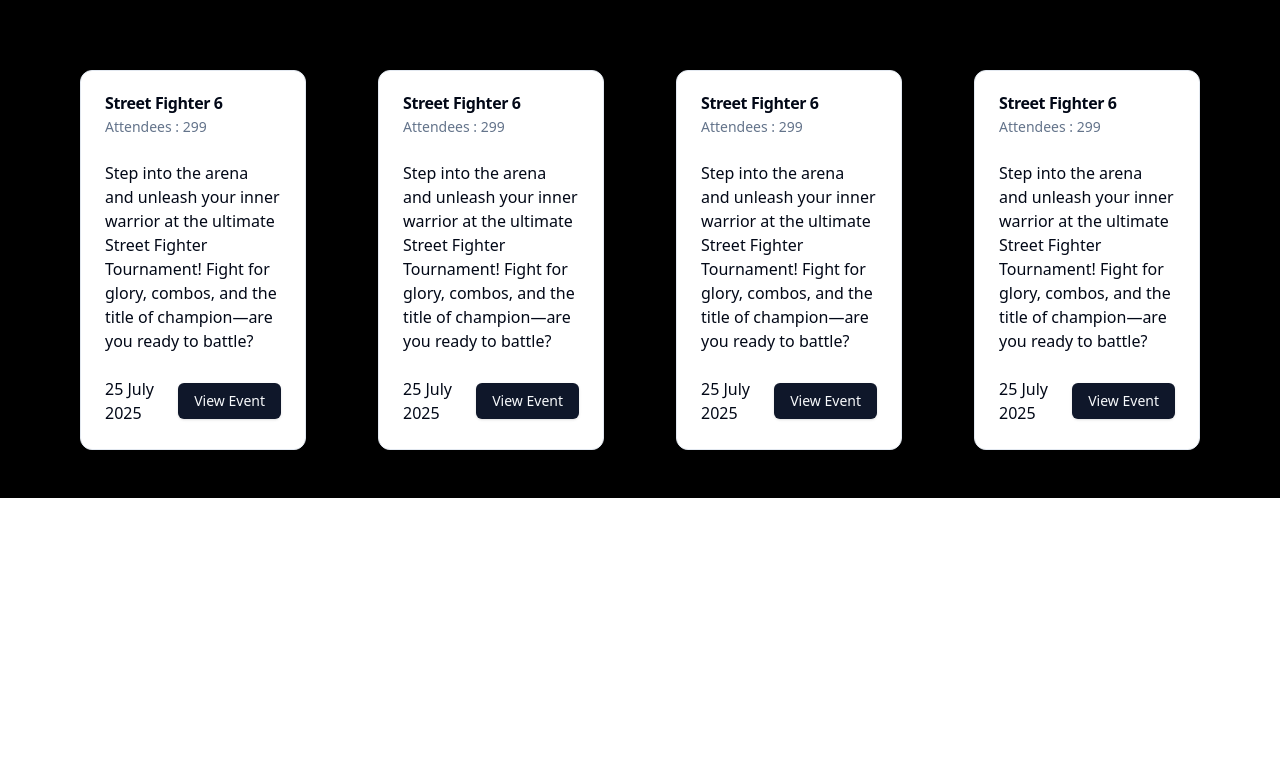
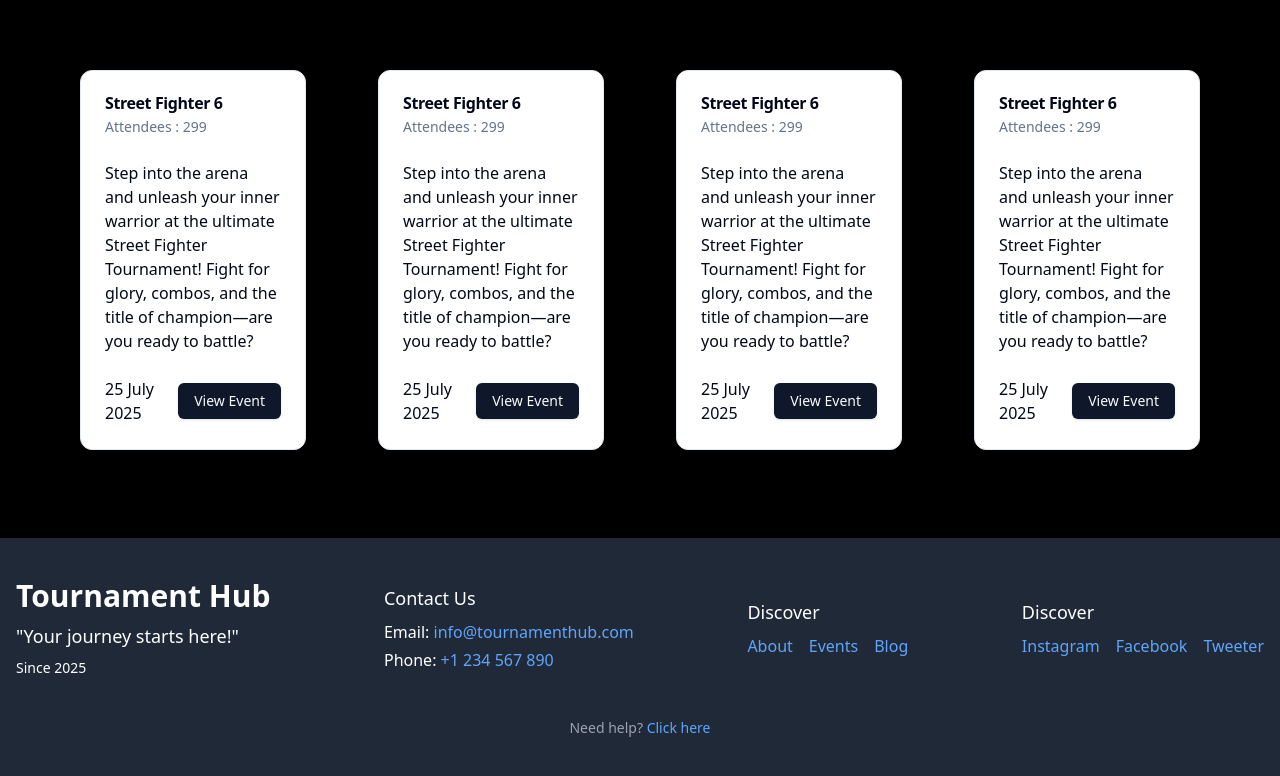
Before and after one commit to Yashgite/tournament, a Next.js app: page / in a window 1280 px wide. Shown: the part 790-1566 px from the top of the page. Before the commit the page ends 1288 px from the top, so only its background shows below. Built offline with nearby package versions, Linux system fonts and the light colour scheme.

Commit message:
add findevent and footer page

```diff
--- /dev/null
+++ b/app/Footer.jsx
@@ -0,0 +1,52 @@
+import React from 'react';
+
+const Footer = () => {
+  return (
+    <footer className="bg-gray-800 text-white mt-10 py-10">
+      <div className="max-w-screen-xl mx-auto px-4">
+        <div className="flex flex-col md:flex-row justify-between items-center">
+          {/* Website Name and Quote */}
+          <div className="text-center md:text-left mb-4 md:mb-0">
+            <h1 className="text-3xl font-bold">Tournament Hub</h1>
+            <p className="mt-2 text-lg">"Your journey starts here!"</p>
+            <p className="mt-2 text-sm">Since 2025</p>
+          </div>
+
+          {/* Contact Information */}
+          <div className="text-center md:text-left mb-4 md:mb-0">
+            <p className="text-lg">Contact Us</p>
+            <p className="mt-2">Email: <a href="mailto:info@tournamenthub.com" className="text-blue-400">info@tournamenthub.com</a></p>
+            <p className="mt-1">Phone: <a href="tel:+1234567890" className="text-blue-400">+1 234 567 890</a></p>
+          </div>
+
+          {/* Discover and Social Links */}
+          <div className="text-center md:text-left mb-4 md:mb-0">
+            <p className="text-lg">Discover</p>
+            <ul className="flex justify-center md:justify-start gap-4 mt-2">
+              <li><a href="/" className="text-blue-400 hover:text-blue-600">About</a></li>
+              <li><a href="/" className="text-blue-400 hover:text-blue-600">Events</a></li>
+              <li><a href="/" className="text-blue-400 hover:text-blue-600">Blog</a></li>
+            </ul>
+          </div>
+
+          {/* Social Links */}
+          <div className="text-center md:text-left mb-4 md:mb-0">
+            <p className="text-lg">Discover</p>
+            <ul className="flex justify-center md:justify-start gap-4 mt-2">
+              <li><a href="/" className="text-blue-400 hover:text-blue-600">Instagram</a></li>
+              <li><a href="/" className="text-blue-400 hover:text-blue-600">Facebook</a></li>
+              <li><a href="/" className="text-blue-400 hover:text-blue-600">Tweeter</a></li>
+            </ul>
+          </div>
+        </div>
+
+        {/* Help Section */}
+        <div className="mt-10 text-center">
+          <p className="text-sm text-gray-400">Need help? <a href="/help" className="text-blue-400">Click here</a></p>
+        </div>
+      </div>
+    </footer>
+  );
+};
+
+export default Footer;
--- /dev/null
+++ b/app/findevent/page.jsx
@@ -0,0 +1,46 @@
+"use client"
+
+import React from 'react'
+import Cards from '../Cards'
+import { Button } from '@/components/ui/button'
+import Link from 'next/link'
+import { useRouter } from 'next/navigation'
+import Footer from '../Footer'
+
+const FindEvent = () => {
+
+    const router = useRouter();
+    return (
+        <div>
+            <div className="flex items-center justify-center w-full">
+
+                <nav className="flex items-center justify-center flex-wrap mx-20 my-10 w-full">
+                    <Link href={"/"} className='mr-8 font-bold text-2xl'>Tournament-Hub</Link>
+                    <input className="border-none w-1/2 p-2 mr-5" placeholder="Search the Event" />
+                    <div className="flex gap-5">
+                        <Button>Search</Button>
+                        <Button onClick={()=> router.push("/login")}>Login</Button>
+                        <Button>Register</Button>
+                    </div>
+                </nav>
+
+            </div>
+            <div className='flex flex-wrap mx-20 mt-20'>
+                <Cards />
+                <Cards />
+                <Cards />
+                <Cards />
+                <Cards />
+                <Cards />
+                <Cards />
+            </div>
+            <div>
+                <Footer/>
+            </div>
+        </div>
+
+
+    )
+}
+
+export default FindEvent
--- a/app/page.js
+++ b/app/page.js
@@ -5,6 +5,7 @@
 import { Button } from "@/components/ui/button"
 import { ModeToggle } from "@/components/ui/ModeToggle";
 import { useTheme } from "next-themes";
+import Footer from "./Footer";
 
 export default function Home() {
   const {theme} = useTheme();
@@ -17,7 +18,7 @@
 
     <div className="flex gap-6">
       <Button variant="default">Create an Event</Button>
-      <Button variant="default">Find Event</Button>
+      <Button variant="default" onClick = {()=> router.push("/findevent")}>Find Event</Button>
     </div>
 
     <div className="absolute top-4 right-4 md:top-4 md:right-4 flex flex-col items-center gap-4 w-full md:w-auto">
@@ -52,7 +53,9 @@
         <Cards />
         <Cards />
       </main>
-
+      <div>
+        <Footer/>
+      </div>
     </div>
   );
 }
```
